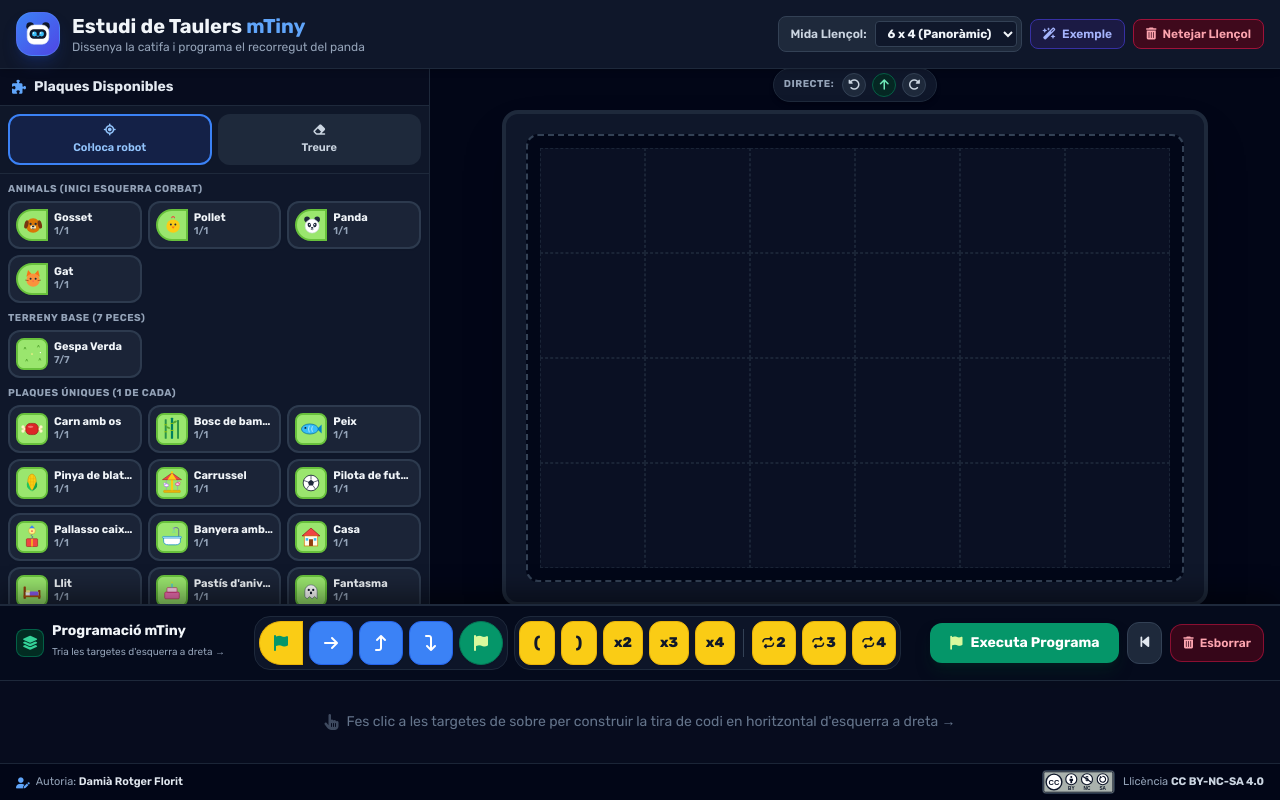
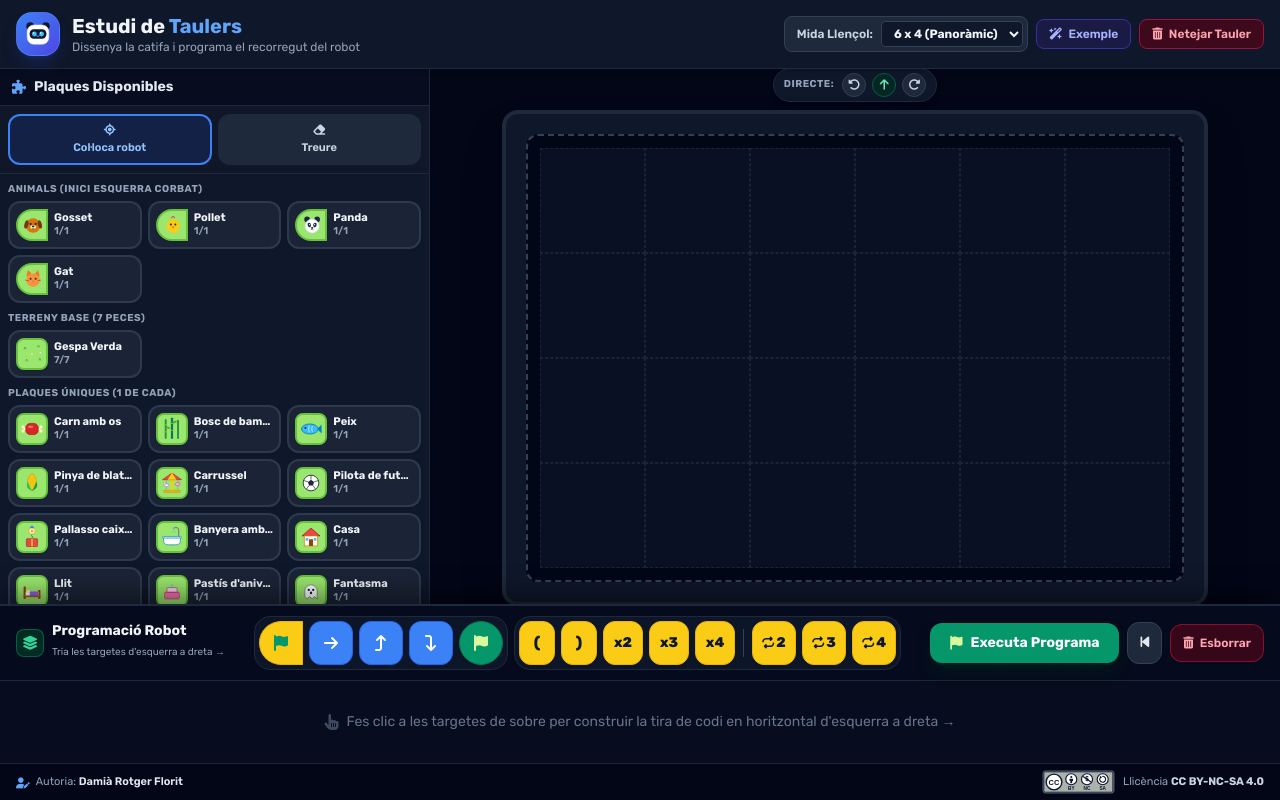
Before and after one commit to pcsfassisf/simulador-mtiny, a plain HTML site: page index.html in a window 1280 px wide. Drawn offline with nearby package versions, Linux system fonts and the light colour scheme.

Commit message:
Update title and text references in index.html

```diff
--- a/index.html
+++ b/index.html
@@ -3,7 +3,7 @@
 <head>
     <meta charset="UTF-8">
     <meta name="viewport" content="width=device-width, initial-scale=1.0">
-    <title>Simulador de Tauler mTiny - Makeblock</title>
+    <title>Simulador de Tauler</title>
     <!-- Tailwind CSS -->
     <script src="https://cdn.tailwindcss.com"></script>
     <!-- Font Awesome per a icones -->
@@ -21,7 +21,7 @@
             font-family: 'Rubik', sans-serif;
         }
 
-        /* Efecte de peces de puzle / plaques de cartró mTiny */
+        /* Efecte de peces de puzle / plaques de cartró */
         .mtiny-tile {
             transition: transform 0.15s ease;
         }
@@ -124,8 +124,8 @@
                 </svg>
             </div>
             <div>
-                <h1 class="text-xl font-bold text-slate-100 leading-tight">Estudi de Taulers <span class="text-blue-400">mTiny</span></h1>
-                <p class="text-xs text-slate-400">Dissenya la catifa i programa el recorregut del panda</p>
+                <h1 class="text-xl font-bold text-slate-100 leading-tight">Estudi de <span class="text-blue-400">Taulers</span></h1>
+                <p class="text-xs text-slate-400">Dissenya la catifa i programa el recorregut del robot</p>
             </div>
         </div>
 
@@ -146,7 +146,7 @@
             </button>
 
             <button id="btn-clear-board" class="px-3 py-1.5 bg-rose-950/80 hover:bg-rose-900 text-rose-300 text-xs font-semibold rounded-lg border border-rose-800 transition flex items-center gap-1.5">
-                <i class="fa-solid fa-trash-can"></i> Netejar Llençol
+                <i class="fa-solid fa-trash-can"></i> Netejar Tauler
             </button>
         </div>
     </header>
@@ -160,10 +160,10 @@
     <!-- Cos Principal: Dalt (Catàleg + Llençol) i Baix (Barra de Programació Horitzontal) -->
     <main class="flex-1 flex flex-col overflow-hidden">
 
-        <!-- ZONA SUPERIOR: Catàleg a l'esquerra + Llençol al centre -->
+        <!-- ZONA SUPERIOR: Catàleg a l'esquerra + Tauler al centre -->
         <div class="flex-1 flex flex-col lg:flex-row overflow-hidden min-h-0">
 
-            <!-- PANELL ESQUERRE: Catàleg de Plaques mTiny -->
+            <!-- PANELL ESQUERRE: Catàleg de Plaques  -->
             <aside class="w-full lg:w-[390px] xl:w-[430px] bg-slate-900 border-b lg:border-b-0 lg:border-r border-slate-800 flex flex-col z-10 shrink-0 max-h-[28vh] lg:max-h-full">
                 <div class="px-3 py-2 bg-slate-950/60 border-b border-slate-800 flex items-center justify-between">
                     <h2 class="font-bold text-slate-200 text-sm flex items-center gap-2">
@@ -258,7 +258,7 @@
                         <i class="fa-solid fa-layer-group text-sm"></i>
                     </div>
                     <div>
-                        <h2 class="font-bold text-slate-100 text-sm leading-none">Programació mTiny</h2>
+                        <h2 class="font-bold text-slate-100 text-sm leading-none">Programació Robot</h2>
                         <span class="text-[10px] text-slate-400">Tria les targetes d'esquerra a dreta →</span>
                     </div>
                 </div>
```
